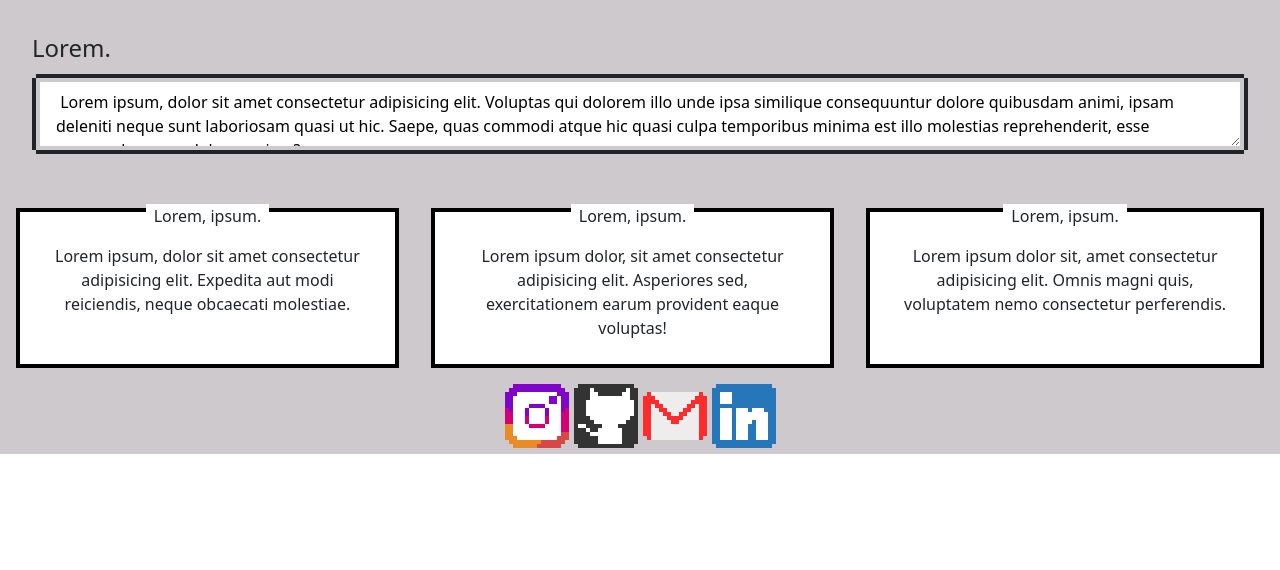
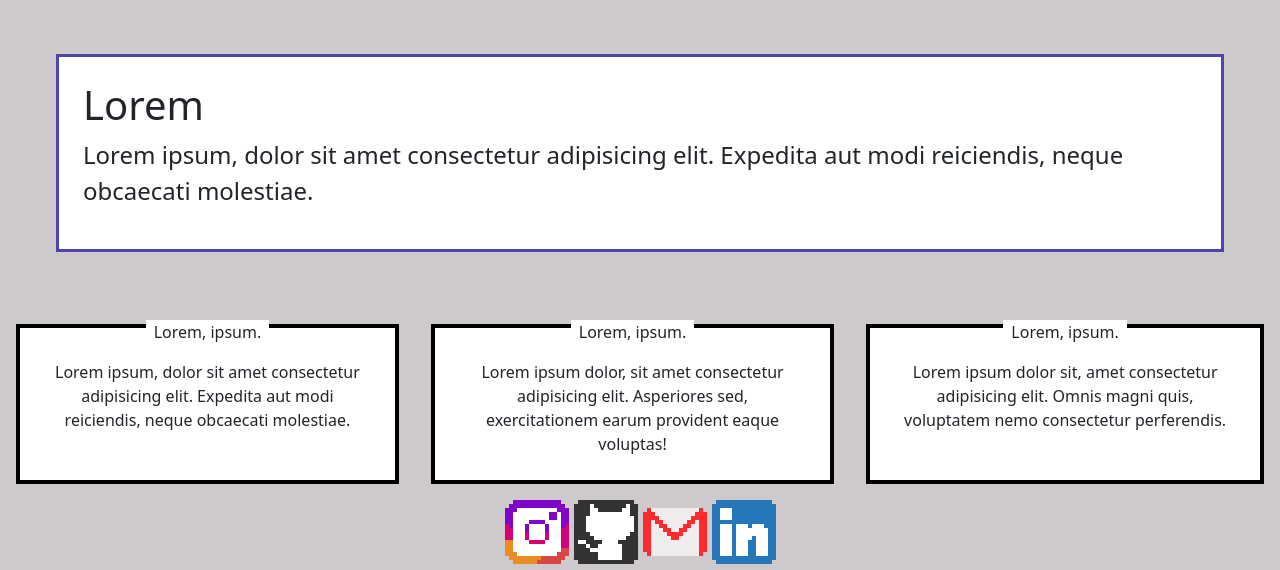
Before and after one commit to Ariaqho/clase_3, a website: page index.html in a window 1280 px wide. Shown: the part 1039-1609 px from the top of the page. Before the commit the page ends 1493 px from the top, so only its background shows below. Drawn offline with nearby package versions, Linux system fonts and the light colour scheme.

Commit message:
cambio de colores y ajustes de tamaños

```diff
--- a/assets/sass/main.scss
+++ b/assets/sass/main.scss
@@ -49,8 +49,13 @@
     grid-area: main;
     padding: 2em;
     background-color: #cec9cc;
-    &-title {
+    &--box {
+        border: 3px solid #4f43ae;
+        margin: 1em;
+        padding: 1em;
         font-size: x-large;
+        background-color: white;
+        height: auto;
     }
 }
 
@@ -61,14 +66,17 @@
     &--1 {
         margin: 1em;
         background-color: white;
+        height: auto;
     }
     &--2 {
         margin: 1em;
         background-color: white;
+        height: auto;
     }
     &--3 {
         margin: 1em;
         background-color: white;
+        height: auto;
     }
 }
 
--- a/index.html
+++ b/index.html
@@ -52,8 +52,10 @@
               </div>
         </div>
         <div class="main">
-            <label class="main-title" for="textarea_field">Lorem.</label>
-            <textarea id="textarea_field" class="nes-textarea"> Lorem ipsum, dolor sit amet consectetur adipisicing elit. Voluptas qui dolorem illo unde ipsa similique consequuntur dolore quibusdam animi, ipsam deleniti neque sunt laboriosam quasi ut hic. Saepe, quas commodi atque hic quasi culpa temporibus minima est illo molestias reprehenderit, esse recusandae vero, dolor maxime?</textarea>
+            <div class="main--box">
+              <h1 class="title">Lorem</h1>
+              <p>Lorem ipsum, dolor sit amet consectetur adipisicing elit. Expedita aut modi reiciendis, neque obcaecati molestiae.</p>
+            </div>
         </div>
         <div class="pilars">
             <div class="nes-container with-title is-centered pilars--1">
```
Also changed, not shown: assets/css/style.css, 1 other file.
